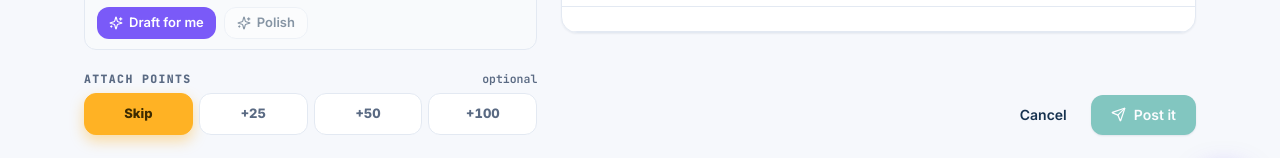
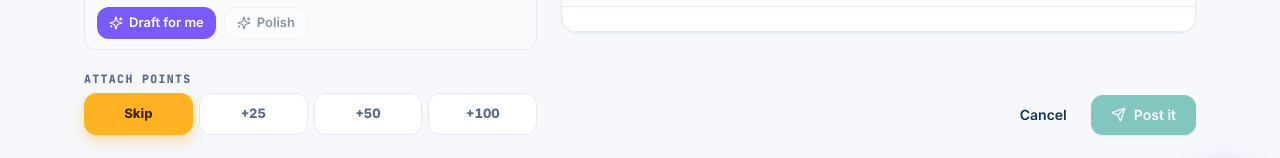
Before and after one commit to syed-ayan-emids/rewards_recog, a React (Vite) app: page / in a window 1280 px wide. Both pictures are taken after a click on the button "SAY THANKS". Shown: the part 556-714 px from the top of the page. Built offline with nearby package versions, Linux system fonts and the light colour scheme; the HTML template or start-up script is replaced by a standard one.

Commit message:
Drop the optional tag from attach points

```diff
--- a/src/components/organisms/Composer.tsx
+++ b/src/components/organisms/Composer.tsx
@@ -296,7 +296,6 @@ export default function Composer({ open, preset }: ComposerProps) {
             {/* Points */}
             <label className="mb-1.5 mt-5 flex items-center justify-between text-[11.5px] font-extrabold font-mono uppercase tracking-[0.12em] text-muted">
               <span>Attach points</span>
-              <span className="normal-case tracking-normal font-semibold">optional</span>
             </label>
             <div className="grid grid-cols-4 gap-1.5">
               {POINT_PRESETS.map((p) => (
```
